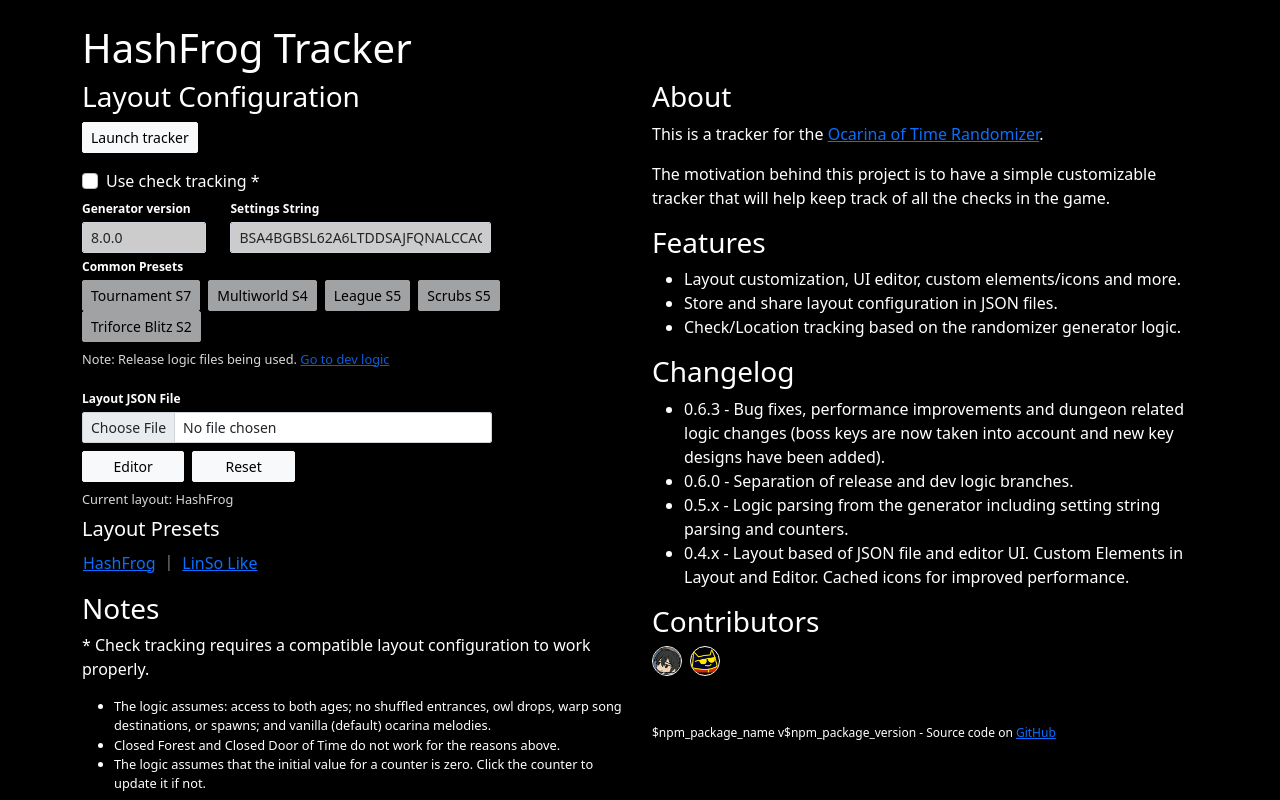
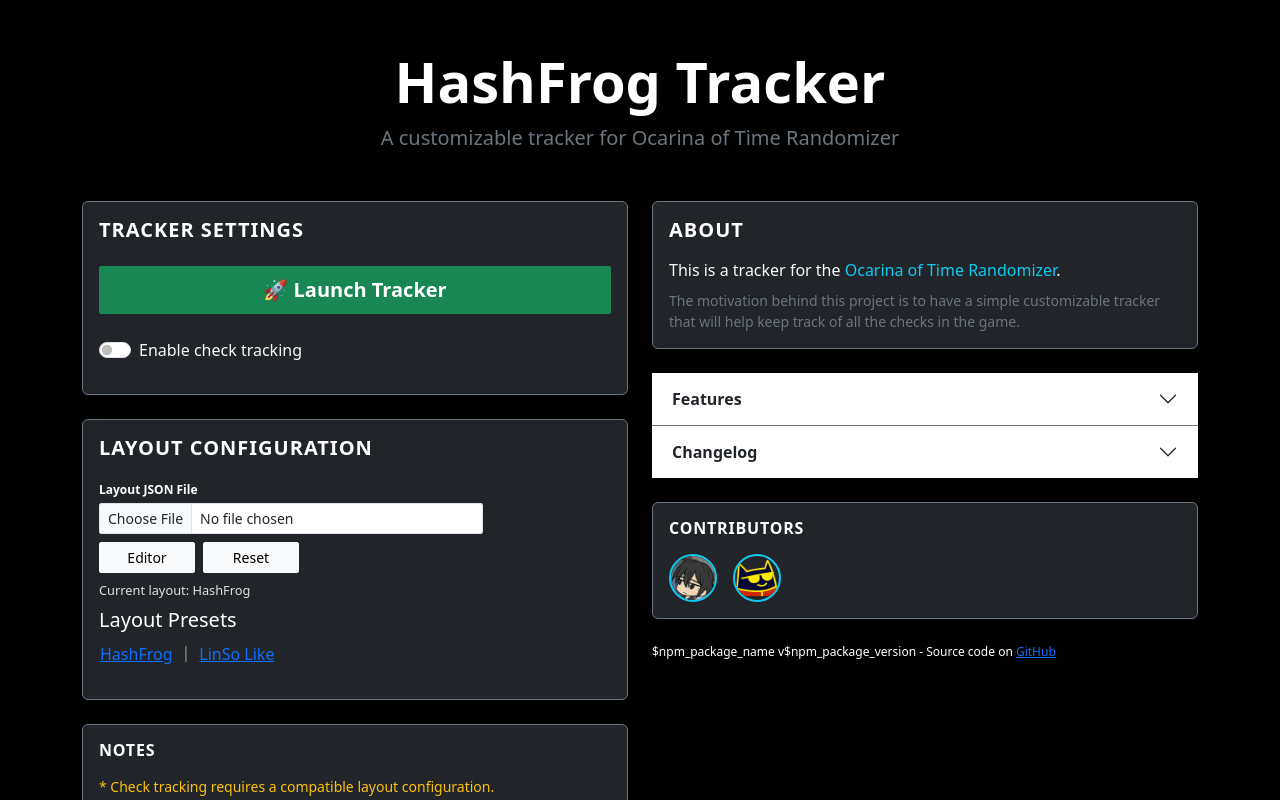
Before and after one commit to wafo/hashfrog_tracker, a React (Create React App) app: page / in a window 1280 px wide. Shown: the top 800 px of the page. Built offline with nearby package versions, Linux system fonts and the light colour scheme.

Commit message:
Updates UI for welcome and tracker launcher options scenes

```diff
--- a/package.json
+++ b/package.json
@@ -7,10 +7,11 @@
     "@testing-library/react": "^13.3.0",
     "@testing-library/user-event": "^13.5.0",
     "acorn": "^8.8.0",
-    "bootstrap": "^5.2.0-beta1",
+    "bootstrap": "^5.3.8",
     "file-saver": "^2.0.5",
     "memoizee": "^0.4.15",
     "react": "^18.2.0",
+    "react-bootstrap": "^2.10.10",
     "react-dom": "^18.2.0",
     "react-router-dom": "^6.3.0",
     "react-scripts": "^5.0.1",
--- a/src/scenes/TrackerLauncher.js
+++ b/src/scenes/TrackerLauncher.js
@@ -5,10 +5,37 @@ import { useLayout } from "../context/layoutContext";
 import { useSettingsString } from "../context/trackerContext";
 import SettingStringsJSON from "../data/setting-strings.json";
 import useDebounce from "../hooks/useDebounce";
+import Button from "react-bootstrap/Button";
+import InputGroup from "react-bootstrap/InputGroup";
+import Form from "react-bootstrap/Form";
+import DropdownButton from "react-bootstrap/DropdownButton";
+import Dropdown from "react-bootstrap/Dropdown";
+import Card from "react-bootstrap/Card";
+import Alert from "react-bootstrap/Alert";
 
 const baseURL = process.env.PUBLIC_URL;
-const GENERATOR_VERSION = process.env.REACT_APP_GENERATOR_VERSION;
 const LOGIC_BRANCH = process.env.REACT_APP_LOGIC_BRANCH;
+
+const isLogicBranchRelease = LOGIC_BRANCH === "release";
+
+const PRESETS = [
+  { label: "Tournament S9", value: "tournament_s9" },
+  { label: "Tournament S8", value: "tournament_s8" },
+  { label: "Tournament S7", value: "tournament_s7" },
+  { label: "Multiworld S4", value: "mw_s4" },
+  { label: "League S5", value: "league_s5" },
+  { label: "Scrubs S5", value: "scrubs_s5" },
+  { label: "Triforce Blitz S2", value: "tfb_s2" },
+];
+
+const GENERATOR_VERSIONS = [
+  "9.0.0", "8.3.0", "8.2.0", "8.1.0", "8.0.0",
+  "7.1.0", "7.0.0",
+  "6.2.0", "6.1.0", "6.0.0",
+  "5.2.0", "5.1.0", "5.0.0",
+  "4.0.0",
+  "3.0.0",
+];
 
 const TrackerLauncher = () => {
   const [checks, setChecks] = useState(false);
@@ -42,7 +69,7 @@ const TrackerLauncher = () => {
     window.open(
       url,
       "HashFrog Tracker",
-      `toolbar=0,location=0,status=0,menubar=0,scrollbars=0,resizable=0,width=${width},height=${height}`,
+      `toolbar=0,location=0,status=0,menubar=0,scrollbars=0,resizable=0,width=${width},height=${height}`
     );
   }, [checks, layoutSize]);
 
@@ -53,154 +80,210 @@ const TrackerLauncher = () => {
     generator_version: cachedGeneratorVersion,
   } = useSettingsString();
 
-  const [settingsString, setSettingsString] = useState(() => cachedSettingsString || "");
+  const [settingsString, setSettingsString] = useState(
+    () => cachedSettingsString || ""
+  );
   const debouncedString = useDebounce(settingsString, 300);
 
   useEffect(() => {
     setSettingsStringCache(debouncedString);
   }, [debouncedString, setSettingsStringCache]);
 
-  const [generatorVersion, setGeneratorVersion] = useState(() => cachedGeneratorVersion || "");
+  const [generatorVersion, setGeneratorVersion] = useState(
+    () => cachedGeneratorVersion || "9.0.0"
+  );
   const debouncedVersion = useDebounce(generatorVersion, 300);
 
   useEffect(() => {
     setGeneratorVersionCache(debouncedVersion);
   }, [debouncedVersion, setGeneratorVersionCache]);
 
-  const updateString = preset => {
-    setSettingsString(SettingStringsJSON[preset]);
-    setGeneratorVersion(GENERATOR_VERSION); // coming from .env
+  const updateString = (preset) => {
+    setSettingsString(SettingStringsJSON[preset.value]);
+    setGeneratorVersion("9.0.0");
   };
+
+  // Check if current settings match any preset
+  const activePreset = useMemo(() => {
+    return PRESETS.find(
+      (preset) => SettingStringsJSON[preset.value] === settingsString
+    );
+  }, [settingsString]);
 
   return (
     <Fragment>
-      <div className="row">
-        <div className="col">
-          <h3>Layout Configuration</h3>
-          <button type="button" className="btn btn-light btn-sm mb-3" onClick={launchTracker}>
-            Launch tracker
-          </button>
-          <div className="form-check">
-            <input
-              type="checkbox"
-              className="form-check-input"
+      {/* Main Launcher Card */}
+      <Card className="bg-dark border-secondary text-white mb-4">
+        <Card.Body>
+          <h5
+            className="card-title text-uppercase fw-bold text-white mb-4"
+            style={{ letterSpacing: "0.05em" }}
+          >
+            Tracker Settings
+          </h5>
+
+          <div className="d-grid mb-4">
+            <Button
+              type="button"
+              variant="success"
+              size="lg"
+              onClick={launchTracker}
+              className="fw-semibold"
+            >
+              🚀 Launch Tracker
+            </Button>
+          </div>
+
+          <Form.Check
+            type="switch"
             id="checks"
-              name="checks"
-              value={checks}
-              onChange={() => setChecks(prev => !prev)}
+            label="Enable check tracking"
+            checked={checks}
+            onChange={() => setChecks((prev) => !prev)}
+            className="mb-3 text-light"
           />
-            <label htmlFor="checks" className="form-check-label">
-              Use check tracking *
-            </label>
-          </div>
-          <div className="row m-0 w-75">
-            <div className="col-4 ps-0">
-              <label htmlFor="generator_version" className="form-label">
-                Generator version
-              </label>
-              <input
-                type="text"
-                className="form-control form-control-sm"
+
+          {checks && (
+            <div className="border-top border-secondary pt-3 mt-3">
+              <p className="small text-secondary mb-2">
+                Configure logic settings for check tracking
+              </p>
+              {activePreset && (
+                <p className="mb-3">
+                  <span className="badge bg-success d-inline-flex align-items-center gap-1">
+                    ⭐ Using {activePreset.label} Preset
+                  </span>
+                </p>
+              )}
+
+              <div className="row g-3 mb-3">
+                <div className="col-4">
+                  <Form.Label
+                    htmlFor="generator_version"
+                    className="text-secondary"
+                  >
+                    Generator Version
+                  </Form.Label>
+                  <Form.Select
+                    size="sm"
                     id="generator_version"
                     name="generator_version"
-                placeholder="Generator version" // League S3
                     value={generatorVersion}
-                onChange={({ target: { value } }) => setGeneratorVersion(value)}
-                disabled={!checks}
-              />
+                    onChange={({ target: { value } }) =>
+                      setGeneratorVersion(value)
+                    }
+                  >
+                    <option value="">Select version</option>
+                    {GENERATOR_VERSIONS.map((version) => (
+                      <option key={version} value={version}>
+                        {version}
+                      </option>
+                    ))}
+                  </Form.Select>
                 </div>
-            <div className="col-8 pe-0">
-              <label htmlFor="setting_string" className="form-label">
+                <div className="col-8">
+                  <Form.Label htmlFor="setting_string" className="text-secondary">
                     Settings String
-              </label>
-              <input
+                  </Form.Label>
+                  <InputGroup size="sm">
+                    <Form.Control
                       type="text"
-                className="form-control form-control-sm"
                       id="setting_string"
                       name="setting_string"
-                placeholder="Settings String same as the generator" // League S3
+                      placeholder="Paste settings string here"
                       value={settingsString}
-                onChange={({ target: { value } }) => setSettingsString(value)}
-                disabled={!checks}
+                      onChange={({ target: { value } }) =>
+                        setSettingsString(value)
+                      }
                     />
+                  </InputGroup>
                 </div>
               </div>
-          <div className="mb-3">
-            <label htmlFor="" className="form-label w-100">
-              Common Presets
-            </label>
-            <button
-              type="button"
-              className="btn btn-light btn-sm me-2"
-              onClick={() => updateString("tournament_s7")}
-              disabled={!checks}
+
+              <div className="d-flex align-items-center gap-2 flex-wrap">
+                <Form.Label className="text-secondary mb-0 small">
+                  Quick Presets:
+                </Form.Label>
+                <DropdownButton
+                  id="presets-dropdown"
+                  title="Select Preset"
+                  variant="outline-light"
+                  size="sm"
                 >
-              Tournament S7
-            </button>
-            <button
-              type="button"
-              className="btn btn-light btn-sm me-2"
-              onClick={() => updateString("mw_s4")}
-              disabled={!checks}
+                  {PRESETS.map((preset) => (
+                    <Dropdown.Item
+                      key={preset.value}
+                      onClick={() => updateString(preset)}
                     >
-              Multiworld S4
-            </button>
-            <button
-              type="button"
-              className="btn btn-light btn-sm me-2"
-              onClick={() => updateString("league_s5")}
-              disabled={!checks}
-            >
-              League S5
-            </button>
-            <button
-              type="button"
-              className="btn btn-light btn-sm me-2"
-              onClick={() => updateString("scrubs_s5")}
-              disabled={!checks}
-            >
-              Scrubs S5
-            </button>
-            <button
-              type="button"
-              className="btn btn-light btn-sm me-2"
-              onClick={() => updateString("tfb_s2")}
-              disabled={!checks}
-            >
-              Triforce Blitz S2
-            </button>
-            {LOGIC_BRANCH === "release" && (
-              <p className="note">
-                Note: Release logic files being used. <a href="https://dev.hashfrog-tracker.com/">Go to dev logic</a>
-              </p>
+                      {preset.label}
+                    </Dropdown.Item>
+                  ))}
+                </DropdownButton>
+              </div>
+
+              {isLogicBranchRelease && (
+                <Alert variant="info" className="mt-3 mb-0 py-2 small">
+                  📦 Using <strong>release</strong> logic files.{" "}
+                  <Alert.Link href="https://dev.hashfrog-tracker.com/">
+                    Switch to dev
+                  </Alert.Link>
+                </Alert>
               )}
-            {LOGIC_BRANCH !== "release" && (
-              <p className="note">
-                Note: Dev logic files being used and things may break.{" "}
-                <a href="https://hashfrog-tracker.com/">Go to release logic</a>
-              </p>
+              {!isLogicBranchRelease && (
+                <Alert variant="warning" className="mt-3 mb-0 py-2 small">
+                  ⚠️ Using <strong>dev</strong> logic files — things may break.{" "}
+                  <Alert.Link href="https://hashfrog-tracker.com/">
+                    Switch to release
+                  </Alert.Link>
+                </Alert>
               )}
             </div>
-          <div className="mb-3"></div>
+          )}
+        </Card.Body>
+      </Card>
 
+      {/* Layout Configuration Card */}
+      <Card className="bg-dark border-secondary text-white mb-4">
+        <Card.Body>
+          <h5
+            className="card-title text-uppercase fw-bold text-white mb-3"
+            style={{ letterSpacing: "0.05em" }}
+          >
+            Layout Configuration
+          </h5>
           <LayoutSelector />
-        </div>
-      </div>
-      <div className="row">
-        <div className="col">
-          <h3>Notes</h3>
-          <p>* Check tracking requires a compatible layout configuration to work properly.</p>
-          <ul style={{ fontSize: "0.8em" }}>
+        </Card.Body>
+      </Card>
+
+      {/* Notes Card */}
+      <Card className="bg-dark border-secondary text-white">
+        <Card.Body>
+          <h6
+            className="text-uppercase fw-bold text-white mb-3"
+            style={{ letterSpacing: "0.05em" }}
+          >
+            Notes
+          </h6>
+          <p className="small text-warning mb-2">
+            * Check tracking requires a compatible layout configuration.
+          </p>
+          <ul className="small text-secondary mb-0 ps-3">
+            <li className="mb-1">
+              The logic assumes: access to both ages; no shuffled entrances, owl
+              drops, warp song destinations, or spawns; and vanilla (default)
+              ocarina melodies.
+            </li>
+            <li className="mb-1">
+              Closed Forest and Closed Door of Time do not work for the reasons
+              above.
+            </li>
             <li>
-              The logic assumes: access to both ages; no shuffled entrances, owl drops, warp song destinations, or spawns; and vanilla (default) ocarina melodies.
-            </li>
-            <li>Closed Forest and Closed Door of Time do not work for the reasons above.</li>
-            <li>
-              The logic assumes that the initial value for a counter is zero. Click the counter to update it if not.
+              The logic assumes that the initial value for a counter is zero.
+              Click the counter to update it if not.
             </li>
           </ul>
-        </div>
-      </div>
+        </Card.Body>
+      </Card>
     </Fragment>
   );
 };
--- a/src/scenes/Welcome.js
+++ b/src/scenes/Welcome.js
@@ -1,75 +1,132 @@
 import Footer from "../components/Footer";
 import TrackerLauncher from "./TrackerLauncher";
+import Accordion from "react-bootstrap/Accordion";
+import Card from "react-bootstrap/Card";
+import Badge from "react-bootstrap/Badge";
 
 import profile_tanjo3 from "../assets/contributors/tanjo3.jpg";
 import profile_wafo from "../assets/contributors/wafo.png";
 
 const Welcome = () => {
   return (
-    <div className="container py-4">
-      <div className="row">
-        <div className="col">
-          <h1>HashFrog Tracker</h1>
-        </div>
-      </div>
-      <div className="row justify-content-between">
-        <div className="col-md-6">
+    <div className="container py-5">
+      {/* Header */}
+      <header className="mb-5 text-center">
+        <h1 className="display-4 fw-bold mb-2">
+          HashFrog Tracker
+        </h1>
+        <p className="lead text-secondary mb-0">
+          A customizable tracker for Ocarina of Time Randomizer
+        </p>
+      </header>
+
+      <div className="row g-4">
+        {/* Left Column - Launcher */}
+        <div className="col-lg-6">
           <TrackerLauncher />
         </div>
-        <div className="col-md-6">
-          <h3>About</h3>
-          <p>
-            This is a tracker for the <a href="https://ootrandomizer.com/">Ocarina of Time Randomizer</a>.
+
+        {/* Right Column - About & Info */}
+        <div className="col-lg-6">
+          <Card className="bg-dark border-secondary text-white mb-4">
+            <Card.Body>
+              <h5 className="card-title text-uppercase fw-bold text-white mb-3" style={{ letterSpacing: '0.05em' }}>
+                About
+              </h5>
+              <p className="text-light mb-2">
+                This is a tracker for the{" "}
+                <a href="https://ootrandomizer.com/" className="text-info text-decoration-none">
+                  Ocarina of Time Randomizer
+                </a>.
               </p>
-          <p>
-            The motivation behind this project is to have a simple customizable tracker that will help keep track of all
-            the checks in the game.
+              <p className="text-secondary small mb-0">
+                The motivation behind this project is to have a simple customizable tracker that will help
+                keep track of all the checks in the game.
               </p>
-          <h3>Features</h3>
-          <ul>
-            <li>Layout customization, UI editor, custom elements/icons and more.</li>
-            <li>Store and share layout configuration in JSON files.</li>
+            </Card.Body>
+          </Card>
+
+          <Accordion className="mb-4" flush>
+            <Accordion.Item eventKey="0" className="bg-dark border-secondary">
+              <Accordion.Header>
+                <span className="fw-semibold">Features</span>
+              </Accordion.Header>
+              <Accordion.Body className="bg-dark text-light">
+                <ul className="mb-0 ps-3">
+                  <li className="mb-2">Layout customization, UI editor, custom elements/icons and more.</li>
+                  <li className="mb-2">Store and share layout configuration in JSON files.</li>
                   <li>Check/Location tracking based on the randomizer generator logic.</li>
                 </ul>
-          <h3>Changelog</h3>
-          <ul>
-            <li>
-              0.6.3 - Bug fixes, performance improvements and dungeon related logic changes (boss keys are now taken
-              into account and new key designs have been added).
+              </Accordion.Body>
+            </Accordion.Item>
+            <Accordion.Item eventKey="1" className="bg-dark border-secondary">
+              <Accordion.Header>
+                <span className="fw-semibold">Changelog</span>
+              </Accordion.Header>
+              <Accordion.Body className="bg-dark text-light">
+                <ul className="list-unstyled mb-0">
+                  <li className="mb-2">
+                    <Badge bg="success" className="me-2">0.6.3</Badge>
+                    <span className="small">Bug fixes, performance improvements and dungeon related logic changes (boss keys are now taken into account and new key designs have been added).</span>
                   </li>
-            <li>0.6.0 - Separation of release and dev logic branches.</li>
-            <li>0.5.x - Logic parsing from the generator including setting string parsing and counters.</li>
-            {/* <li>0.5.5 - Counters (small keys & skulls) now hooked to the logic.</li>
-            <li>0.5.3 - Skulls available counter.</li>
-            <li>0.5.2 - Settings string parsing directly from the generator. General bug fixes.</li>
-            <li>0.5.1 - Starting items from settings. General bug fixes.</li>
-            <li>0.5.0 - Logic funtionality parsing logic from the randomizer generator.</li> */}
-            <li>
-              0.4.x - Layout based of JSON file and editor UI. Custom Elements in Layout and Editor. Cached icons for
-              improved performance.
+                  <li className="mb-2">
+                    <Badge bg="secondary" className="me-2">0.6.0</Badge>
+                    <span className="small">Separation of release and dev logic branches.</span>
                   </li>
-            {/* <li>0.4.4 - Custom Elements in Layout and Editor.</li>
-            <li>0.4.3 - Cached icons for improved performance. No more lag when clicking icons for the first time.</li>
-            <li>0.4.2 - QoL improvements for Layout Editor. New QoL functionalities.</li>
-            <li>0.4.1 - Styling</li>
-            <li>0.4.0 - Layout based of JSON file and editor UI (beta).</li>
-            <li>0.3.4 - All check tracking logic changed to standard glitchless logic.</li> */}
-          </ul>
-          <h3>Contributors</h3>
-          <ul className="list-unstyled list-horizontal contributors">
-            <li>
-              <a href="https://www.twitch.tv/tanjo3" target="_blank" rel="noreferrer">
-                <img src={profile_tanjo3} alt="tanjo3" className="contributor-profile" title="tanjo3" />
-              </a>
+                  <li className="mb-2">
+                    <Badge bg="secondary" className="me-2">0.5.x</Badge>
+                    <span className="small">Logic parsing from the generator including setting string parsing and counters.</span>
                   </li>
                   <li>
-              <a href="https://www.twitch.tv/elwafo" target="_blank" rel="noreferrer">
-                <img src={profile_wafo} alt="Wafo" className="contributor-profile" title="Wafo" />
-              </a>
+                    <Badge bg="secondary" className="me-2">0.4.x</Badge>
+                    <span className="small">Layout based of JSON file and editor UI. Custom Elements in Layout and Editor. Cached icons for improved performance.</span>
                   </li>
                 </ul>
-          <div style={{ margin: "3rem 0" }} />
+              </Accordion.Body>
+            </Accordion.Item>
+          </Accordion>
+
+          <Card className="bg-dark border-secondary text-white">
+            <Card.Body>
+              <h6 className="text-uppercase fw-bold text-white mb-3" style={{ letterSpacing: '0.05em' }}>
+                Contributors
+              </h6>
+              <div className="d-flex gap-3 align-items-center">
+                <a
+                  href="https://www.twitch.tv/tanjo3"
+                  target="_blank"
+                  rel="noreferrer"
+                  className="text-decoration-none"
+                >
+                  <img
+                    src={profile_tanjo3}
+                    alt="tanjo3"
+                    className="rounded-circle border border-2 border-info"
+                    style={{ width: 48, height: 48 }}
+                    title="tanjo3"
+                  />
+                </a>
+                <a
+                  href="https://www.twitch.tv/elwafo"
+                  target="_blank"
+                  rel="noreferrer"
+                  className="text-decoration-none"
+                >
+                  <img
+                    src={profile_wafo}
+                    alt="Wafo"
+                    className="rounded-circle border border-2 border-info"
+                    style={{ width: 48, height: 48 }}
+                    title="Wafo"
+                  />
+                </a>
+              </div>
+            </Card.Body>
+          </Card>
+
+          <div className="mt-4">
             <Footer />
+          </div>
         </div>
       </div>
     </div>
```
Also changed, not shown: 1 other file (tests, documents, lock files or other folders). Lines whose indentation alone changed are shown as unchanged.
